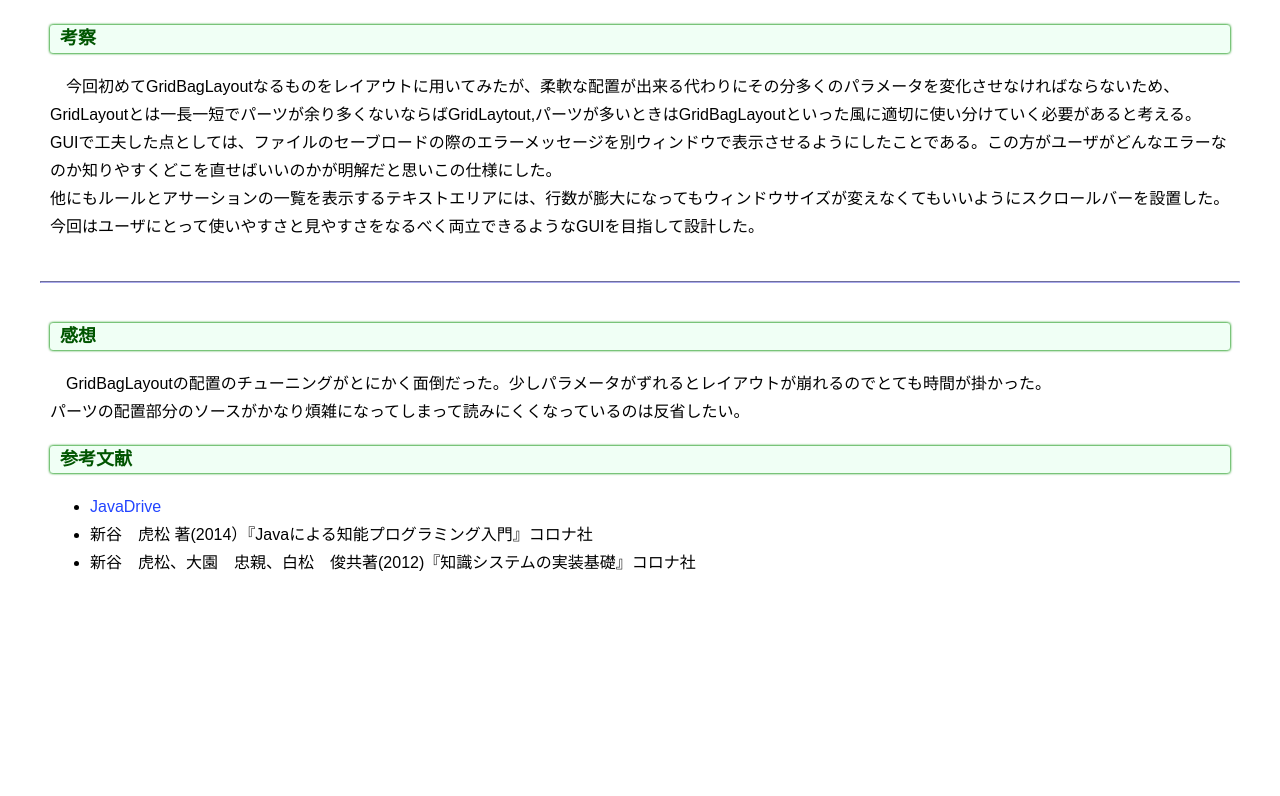
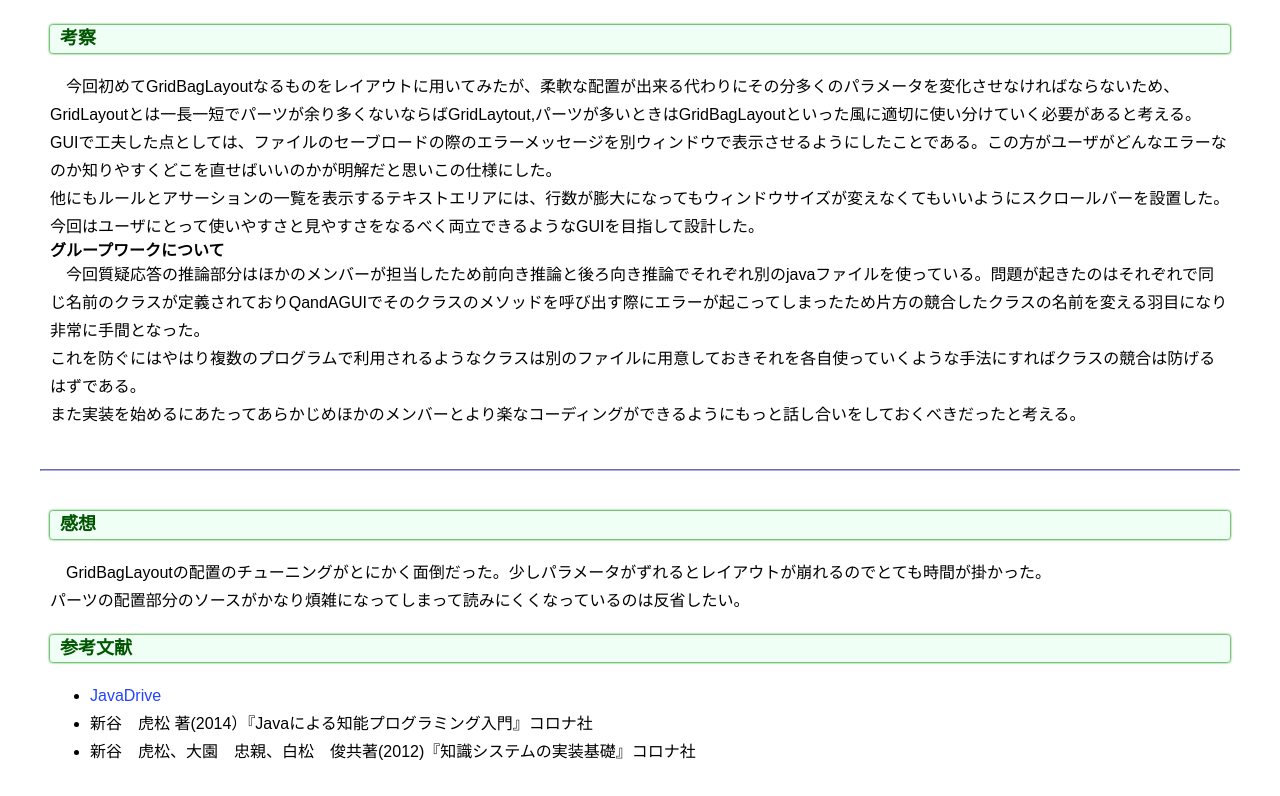
Before and after one commit to KP-3/Shinya, a plain HTML site: page index.html in a window 1280 px wide. Shown: the part 4709-5505 px from the top of the page. Before the commit the page ends 5316 px from the top, so only its background shows below. Drawn offline with Linux system fonts and the light colour scheme.

Commit message:
Update index.html

```diff
--- a/index.html
+++ b/index.html
@@ -274,7 +274,12 @@ GUIで工夫した点としては、ファイルのセーブロードの際の
 他にもルールとアサーションの一覧を表示するテキストエリアには、行数が膨大になってもウィンドウサイズが変えなくてもいいようにスクロールバーを設置した。<br>
 今回はユーザにとって使いやすさと見やすさをなるべく両立できるようなGUIを目指して設計した。<br>
 </p>
-
+<h4>グループワークについて</h4>
+<p>
+	今回質疑応答の推論部分はほかのメンバーが担当したため前向き推論と後ろ向き推論でそれぞれ別のjavaファイルを使っている。問題が起きたのはそれぞれで同じ名前のクラスが定義されておりQandAGUIでそのクラスのメソッドを呼び出す際にエラーが起こってしまったため片方の競合したクラスの名前を変える羽目になり非常に手間となった。<br>
+	これを防ぐにはやはり複数のプログラムで利用されるようなクラスは別のファイルに用意しておきそれを各自使っていくような手法にすればクラスの競合は防げるはずである。<br>
+	また実装を始めるにあたってあらかじめほかのメンバーとより楽なコーディングができるようにもっと話し合いをしておくべきだったと考える。
+</p>
 
 <hr>
 
```
